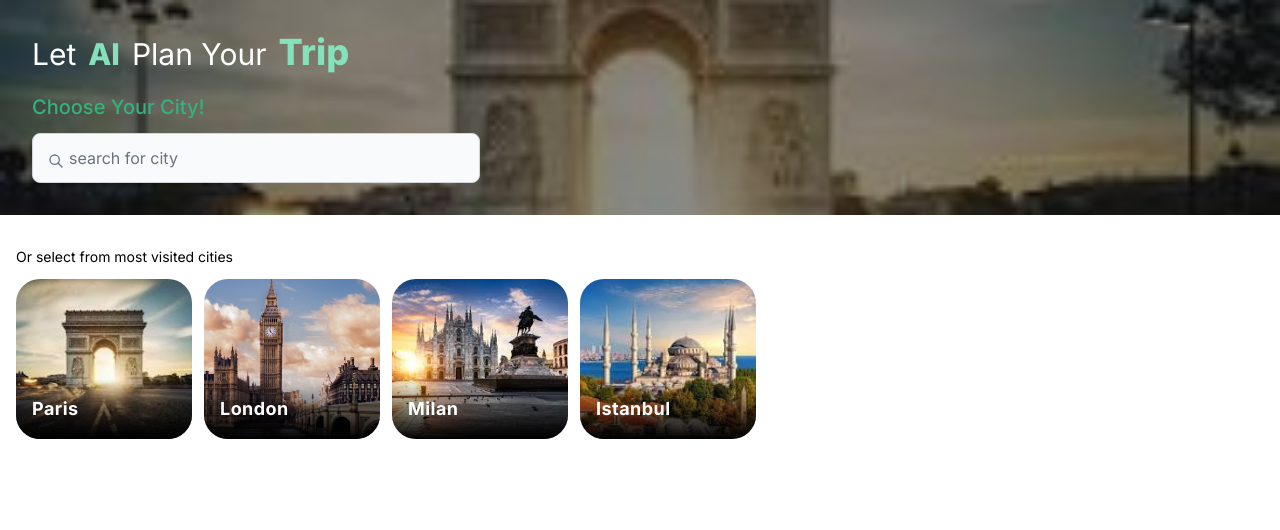
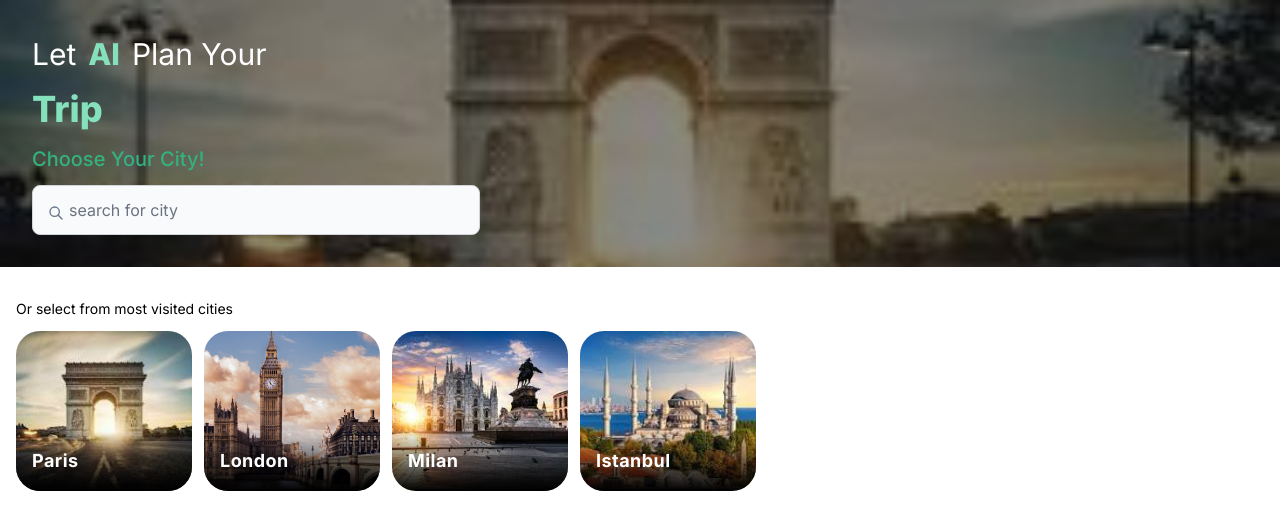
Before and after one commit to rahabonyani/travel-ai, a Next.js app: page /itinerary in a window 1280 px wide. Shown: the top 530 px of the page. Built offline with nearby package versions, Linux system fonts and the light colour scheme.

Commit message:
Add search modal

```diff
--- a/src/app/itinerary/page.tsx
+++ b/src/app/itinerary/page.tsx
@@ -1,44 +1,175 @@
-import SearchInput from "@/components/atoms/input";
-import LocationBox from "@/components/molecules/locationBox";
-import Image from "next/image";
+'use client';
+
+import SearchInput from '@/components/atoms/input';
+import LocationBox from '@/components/molecules/locationBox';
+import { IconCross, IconHttpDelete } from '@tabler/icons-react';
+import Image from 'next/image';
+import Link from 'next/link';
+import { useState } from 'react';
+
+const cities = [
+  {
+    city: 'Paris',
+    country: 'France',
+    image: '/paris.jpg',
+  },
+  {
+    city: 'Milan',
+    country: 'Italy',
+    image: '/milan.jpg',
+  },
+  {
+    city: 'Istanbul',
+    country: 'Turkey',
+    image: '/istanbul.jpg',
+  },
+  {
+    city: 'London',
+    country: 'United Kingdom',
+    image: '/london.jpg',
+  },
+  {
+    city: 'Paris',
+    country: 'France',
+    image: '/paris.jpg',
+  },
+  {
+    city: 'Milan',
+    country: 'Italy',
+    image: '/milan.jpg',
+  },
+
+  {
+    city: 'London',
+    country: 'United Kingdom',
+    image: '/london.jpg',
+  },
+
+  {
+    city: 'Milan',
+    country: 'Italy',
+    image: '/milan.jpg',
+  },
+
+
+
+
+
+
+];
 
 export default function SelectCityPage() {
+  const [showSearchOverlay, setShowSearchOverly] = useState(false);
   return (
-    <section className="">
-      <div className="relative py-8 px-8 before:absolute before:bg-neutral-900 before:w-full before:h-full before:top-0 before:left-0 before:z-10 before:opacity-50">
-        <Image
-          alt="Paris"
-          className="absolute z-0 object-cover"
-          src={"/paris.jpg"}
-          fill
-        />
-        <div className=" relative z-20">
-          <h1 className="text-3xl leading-[150%] pb-4 font-normal !text-white flex flex-row flex-wrap gap-3 ">
-            <span>Let</span>
-            <span className="text-green-300 font-extrabold">AI</span>
-            <span className="whitespace-nowrap">Plan Your</span>
-            <span className="text-4xl text-green-300 font-extrabold">Trip</span>
-          </h1>
-          <h2 className="text-xl text-green-500 font-medium">
-            Choose Your City!
-          </h2>
-          <div className="relative overflow-hidden z-20 pt-3">
-            <SearchInput />
+    <section className='relative'>
+      <div
+        className={`
+      ${showSearchOverlay ? '' : 'translate-y-full'}
+      fixed top-0 left-0 h-screen w-screen p-4
+      bg-white z-30 transition-transform flex flex-col
+      duration-300 `}
+      >
+        <div className='relative'>
+          <SearchInput
+            containerClasses='relative z-0'
+            inputProps={{
+              onFocus: () => {
+                console.log('focus');
+              },
+            }}
+          />
+          <svg
+            onClick={() => setShowSearchOverly(false)}
+            className='w-8 absolute top-2 right-1 icon icon-tabler icon-tabler-x'
+            xmlns='http://www.w3.org/2000/svg'
+            viewBox='0 0 24 24'
+            stroke-width='1.5'
+            stroke='#55697c'
+            fill='none'
+            stroke-linecap='round'
+            stroke-linejoin='round'
+          >
+            <path stroke='none' d='M0 0h24v24H0z' fill='none' />
+            <path d='M18 6l-12 12' />
+            <path d='M6 6l12 12' />
+          </svg>
+        </div>
+        <div className='mt-6  grow flex flex-col h-full '>
+          <h3 className='text-gray-800 font-bold'>Result</h3>
+          <div className='mt-4  grow h-1/2 overflow-y-auto pb-20'>
+            <div className='flex flex-col gap-3'>
+              {cities.map((city) => (
+                <Link href={'/itinerary/budget'} key={city.city} className='flex items-center gap-2 font-medium text-xl'>
+                  <div className='overflow-hidden relative w-[77px] h-[70px] rounded-[18px]'>
+                    <Image src={city.image} alt={city.city} fill />
+                  </div>
+                  <span className='capitalize'>{city.city},</span>
+                  <span className='capitalize'> {city.country}</span>
+
+                </Link>
+              ))}
+            </div>
           </div>
         </div>
       </div>
-      <div className="pt-8 p-4">
-        <h5 className="text-start text-sm pb-3">
+      <div
+        className='relative py-8 px-8 before:absolute before:bg-neutral-900
+       before:w-full before:h-full before:top-0 before:left-0 before:z-10 before:opacity-50'
+      >
+        <Image
+          alt='Paris'
+          className='absolute z-0 object-cover'
+          src={'/paris.jpg'}
+          fill
+        />
+        <div className=' relative z-20'>
+          <h1
+            className='text-3xl leading-[150%] pb-4 font-normal !text-white flex flex-row
+                         max-w-64 flex-wrap gap-3 '
+          >
+            <span>Let</span>
+            <span className='text-green-300 font-extrabold'>AI</span>
+            <span className='whitespace-nowrap'>Plan Your</span>
+            <span className='text-4xl text-green-300 font-extrabold'>Trip</span>
+          </h1>
+          <h2 className='text-xl text-green-500 font-medium mb-3'>
+            Choose Your City!
+          </h2>
+          <div className='relative overflow-hidden z-20  bg-red'>
+            <SearchInput
+              inputProps={{
+                onFocus: () => {
+                  setShowSearchOverly(true);
+                },
+              }}
+            />
+          </div>
+        </div>
+      </div>
+      <div className='pt-8 p-4'>
+        <h5 className='text-start text-sm pb-3'>
           Or select from most visited cities
         </h5>
-        <div className="flex flex-row flex-wrap gap-3">
-          <LocationBox slug="/paris" image={"/paris.jpg"} title="Paris" />
-          <LocationBox slug="/london" image={"/london.jpg"} title="London" />
-          <LocationBox slug="/milan" image={"/milan.jpg"} title="Milan" />
+        <div className='flex flex-row flex-wrap gap-3'>
           <LocationBox
-            slug="/istanbul"
-            image={"/istanbul.jpg"}
-            title="Istanbul"
+            slug='/itinerary/budget'
+            image={'/paris.jpg'}
+            title='Paris'
+          />
+          <LocationBox
+            slug='/itinerary/budget'
+            image={'/london.jpg'}
+            title='London'
+          />
+          <LocationBox
+            slug='/itinerary/budget'
+            image={'/milan.jpg'}
+            title='Milan'
+          />
+          <LocationBox
+            slug='/itinerary/budget'
+            image={'/istanbul.jpg'}
+            title='Istanbul'
           />
         </div>
       </div>
--- a/src/components/atoms/input/index.tsx
+++ b/src/components/atoms/input/index.tsx
@@ -1,8 +1,21 @@
+
+
 import { IconSearch } from "@tabler/icons-react";
+import { InputHTMLAttributes } from 'react';
 
-export default function SearchInput() {
+interface InputProps extends InputHTMLAttributes<HTMLInputElement> {
+}
+
+interface SearchInputProps {
+  inputProps?: InputProps,
+  containerClasses?: string
+}
+
+
+
+export default function SearchInput({containerClasses, inputProps}: SearchInputProps) {
   return (
-    <form className="max-w-md ml-0">
+    <form className={`${containerClasses} max-w-md ml-0`}>
       <div className="relative">
         <div className="absolute inset-y-0 start-0 flex items-center ps-3 pointer-events-none">
           <IconSearch
@@ -11,9 +24,10 @@ export default function SearchInput() {
           />
         </div>
         <input
+        {...inputProps}
           type="search"
           id="default-search"
-          className="rounded-lg w-full border ps-9 pe-4 py-3 border-gray-300 text-md font-normal bg-gray-50"
+          className="rounded-lg w-full border ps-9 focus:border-green-500 pe-4 py-3 border-gray-300 text-md font-normal bg-gray-50"
           placeholder="search for city"
           required
         />
```
